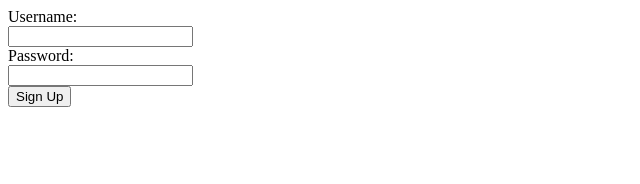
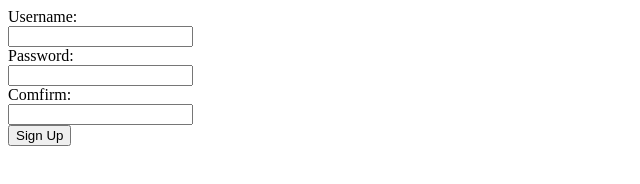
Before and after one commit to pixilfallslol/test_2, a plain HTML site: page index.html in a window 1280 px wide. Shown: the whole page, without its empty margins (0-640 px from the left). Drawn offline with Linux system fonts and the light colour scheme.

Commit message:
changed index.html.

```diff
--- a/index.html
+++ b/index.html
@@ -2,4 +2,6 @@
 		<input type="text" id="username" required><br>
 		<label for="password">Password:</label><br>
 		<input type="password" id="password" required><br>
+		<label for="comfirm">Comfirm:</label><br>
+		<input type="password" id="comfirm" required><br>
 		<button>Sign Up</button>
```
